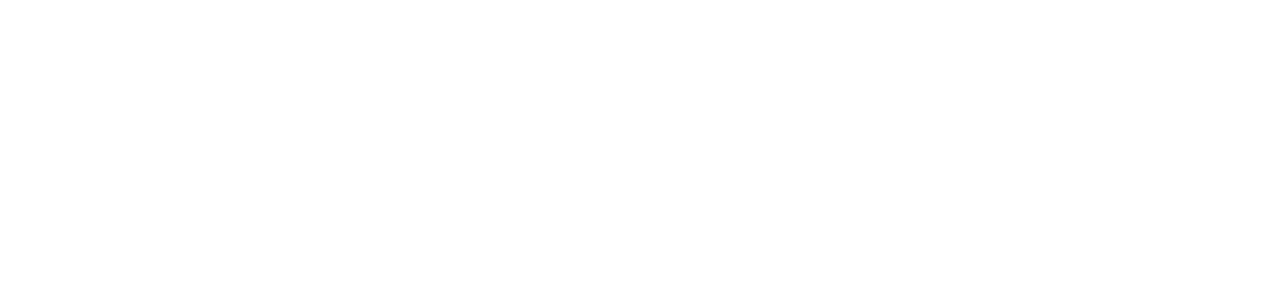
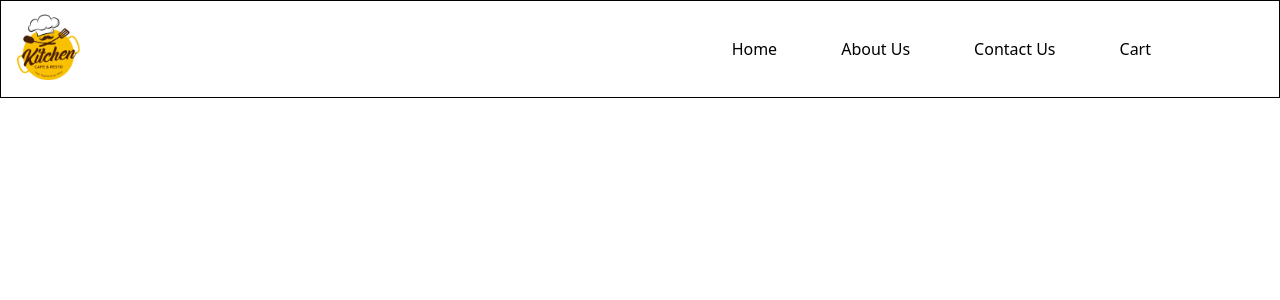
Before and after one commit to shouqatazeez/react-practice, a React (Vite) app: page / in a window 1280 px wide. Shown: the top 300 px of the page. Built offline with nearby package versions, Linux system fonts and the light colour scheme.

Commit message:
add header

```diff
--- a/src/App.jsx
+++ b/src/App.jsx
@@ -1,7 +1,12 @@
 import React from "react";
+import Header from "./Header";
 
 const App = () => {
-  return <div></div>;
+  return (
+    <div>
+      <Header />
+    </div>
+  );
 };
 
 export default App;
--- /dev/null
+++ b/src/Header.jsx
@@ -0,0 +1,20 @@
+import React from "react";
+import logo from "./assets/logo.avif";
+
+const Header = () => {
+  return (
+    <div>
+      <div className="flex border-1 to-black  pr-32">
+        <img src={logo} className="h-24" />
+        <div className="flex items-center space-x-16 ml-auto ">
+          <a href="/">Home</a>
+          <a href="/">About Us</a>
+          <a href="/">Contact Us</a>
+          <a href="/">Cart</a>
+        </div>
+      </div>
+    </div>
+  );
+};
+
+export default Header;
```
Also changed, not shown: src/assets/logo.avif (added).
